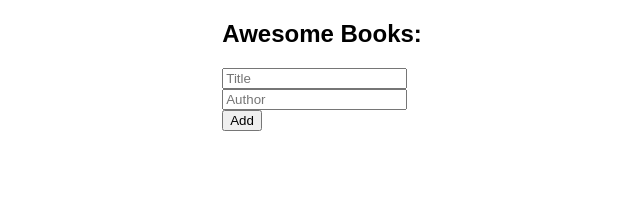
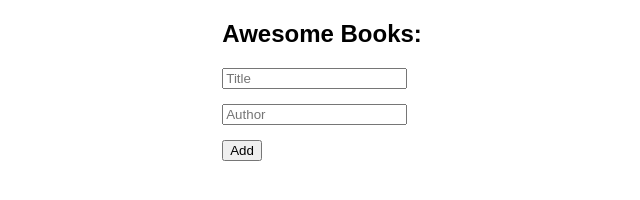
Before and after one commit to Mike111222/Awesome-Books, a website: page index.html in a window 1280 px wide. Shown: the whole page, without its empty margins (304-944 px from the left). Drawn offline with Linux system fonts and the light colour scheme.

Commit message:
Update styles.css

```diff
--- a/styles.css
+++ b/styles.css
@@ -10,6 +10,7 @@ body {
 h1 {
   text-align: center;
 }
+
 .book-item {
   margin-bottom: 10px;
 }
@@ -24,8 +25,18 @@ h1 {
   flex-direction: column;
   justify-content: center;
   align-items: center;
+  margin: 15px 0;
+}
+
+button {
+  display: flex;
+  flex-direction: column;
 }
 
 #add-book-form {
   margin-left: 41%;
 }
+
+.add-btn {
+  margin-top: 5px;
+}
```
